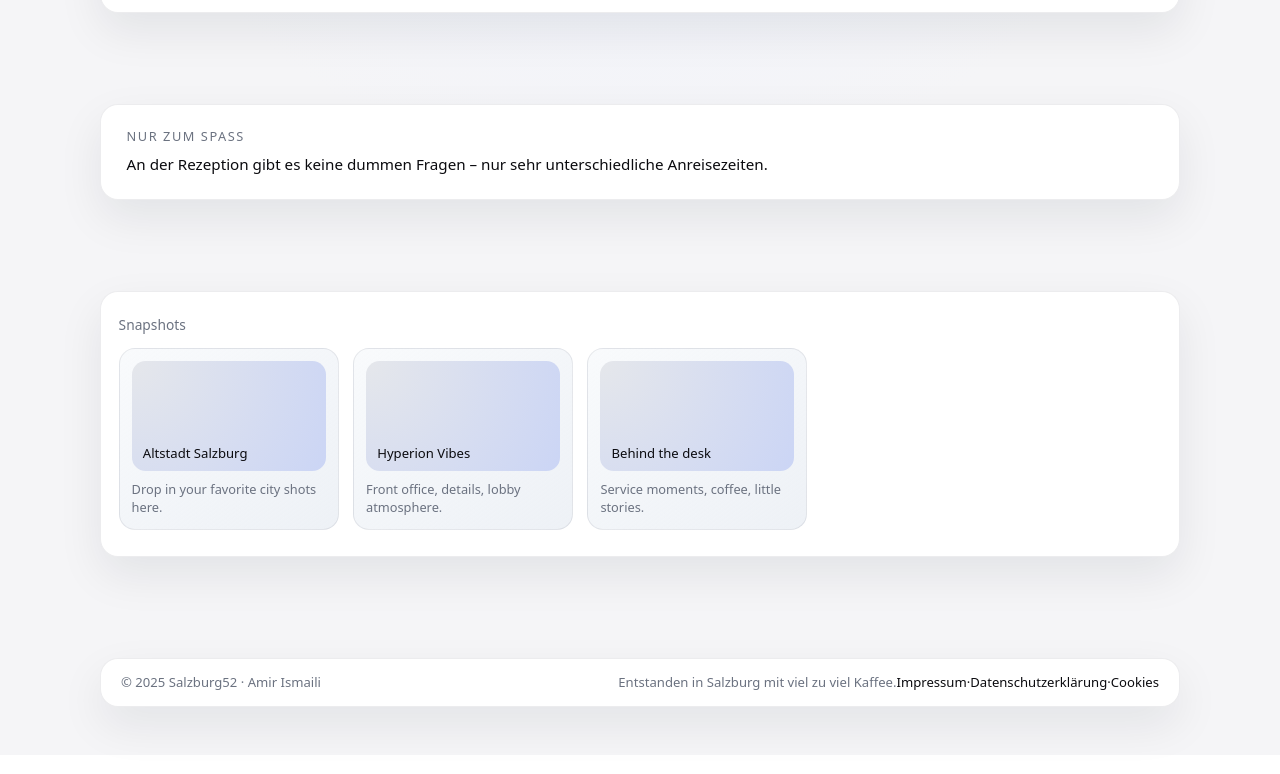
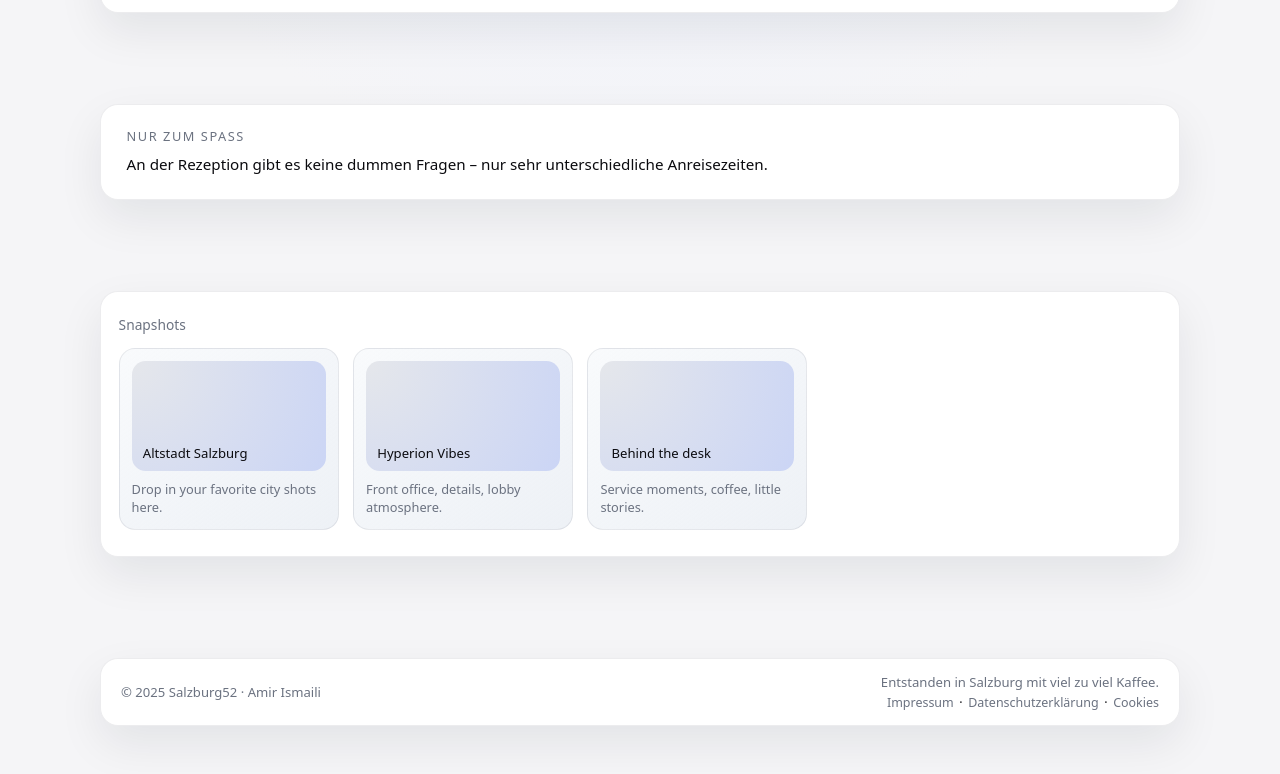
Before and after one commit to luv2loot/salzburg52, a Next.js app: page /de in a window 1280 px wide. Shown: the part 394-1168 px from the top of the page. Built offline with nearby package versions, Linux system fonts and the light colour scheme.

Commit message:
Update globals.css

```diff
--- a/app/globals.css
+++ b/app/globals.css
@@ -514,3 +514,66 @@ a,
     align-items: flex-start;
   }
 }
+/* === Feature section on homepages === */
+
+.feature-root {
+  margin-top: 1.2rem;
+}
+
+.feature-inner {
+  padding: 1.5rem 1.6rem 1.6rem;
+}
+
+.feature-title {
+  margin: 0 0 0.6rem;
+  font-size: 1.1rem;
+}
+
+.feature-text {
+  margin: 0 0 0.8rem;
+  font-size: 0.94rem;
+  color: var(--color-muted);
+}
+
+.feature-list {
+  margin: 0;
+  padding-left: 1.15rem;
+  font-size: 0.9rem;
+  line-height: 1.6;
+}
+
+.feature-list li + li {
+  margin-top: 0.25rem;
+}
+
+/* === Footer tweaks for legal links === */
+
+.footer-right {
+  display: flex;
+  flex-direction: column;
+  align-items: flex-end;
+  gap: 0.15rem;
+}
+
+.footer-links {
+  display: flex;
+  flex-wrap: wrap;
+  gap: 0.35rem;
+  font-size: 0.78rem;
+}
+
+.footer-links a {
+  color: var(--color-muted);
+  text-decoration: none;
+}
+
+.footer-links a:hover {
+  color: var(--color-text);
+  text-decoration: underline;
+}
+
+@media (max-width: 640px) {
+  .footer-right {
+    align-items: flex-start;
+  }
+}
```
